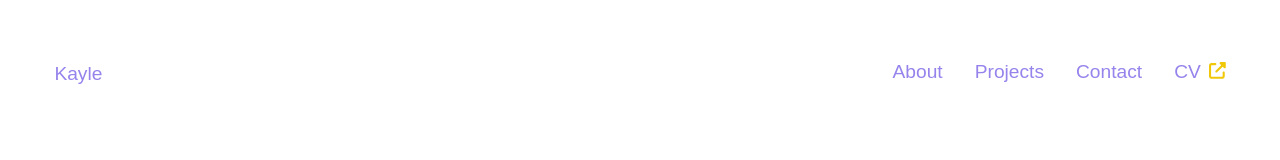
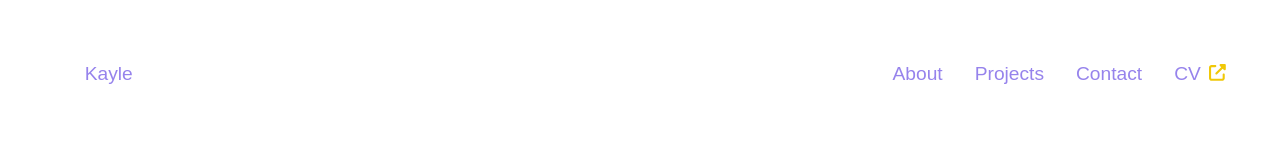
Before and after one commit to kayleriegerpatton/portfolio, a React app: page / in a window 1280 px wide. Shown: the top 160 px of the page. Built offline with nearby package versions, Linux system fonts and the light colour scheme; a web font is replaced by a local one.

Commit message:
realign logo responsiveness

```diff
--- a/src/components/Header/Header.css
+++ b/src/components/Header/Header.css
@@ -12,7 +12,8 @@ header {
 }
 
 #logo {
-	margin: 1rem;
+	margin: 1.6rem 0 0 3vw;
+	padding: 0.5rem;
 	text-decoration: none;
 	color: var(--tropical-indigo);
 }
@@ -26,7 +27,6 @@ nav {
 	flex-direction: column;
 	justify-content: flex-end;
 	width: 100%;
-	margin-bottom: 0.25rem;
 }
 
 nav.open {
@@ -78,6 +78,15 @@ nav a:visited {
 		align-items: center;
 	}
 
+	#logo {
+		padding: 0.5rem;
+		margin: 0 0 0 3vw;
+
+		/* mobile */
+		/* margin: 1.25rem 0 0 3vw;
+		padding: 0.5rem; */
+	}
+
 	header .menu {
 		display: none;
 	}
@@ -85,6 +94,7 @@ nav a:visited {
 	nav {
 		display: flex;
 		flex-direction: row;
+		padding-top: 0;
 	}
 
 	nav a {
```
